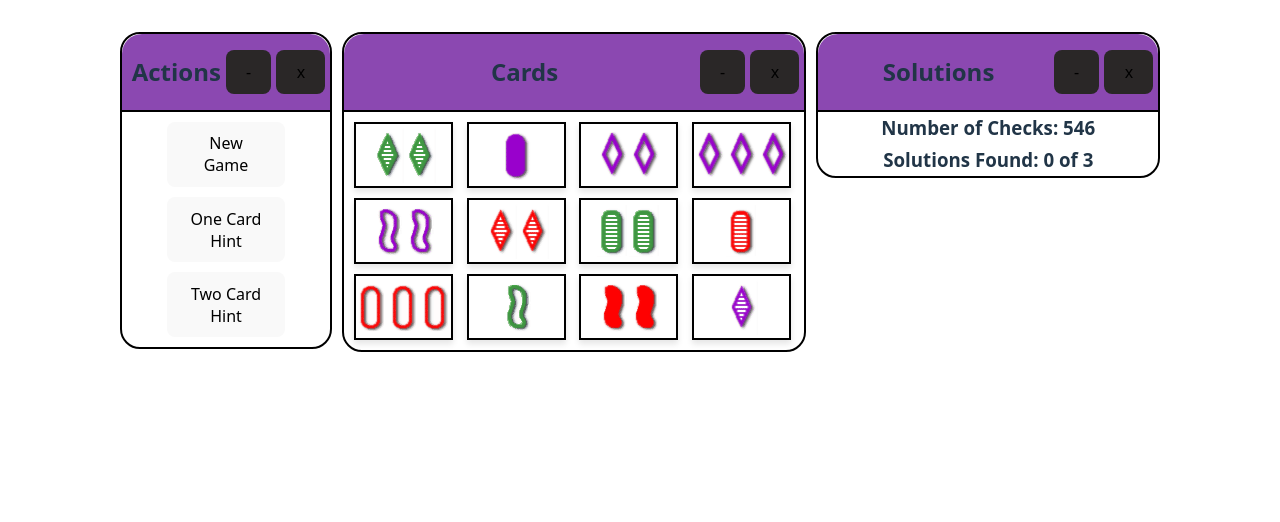
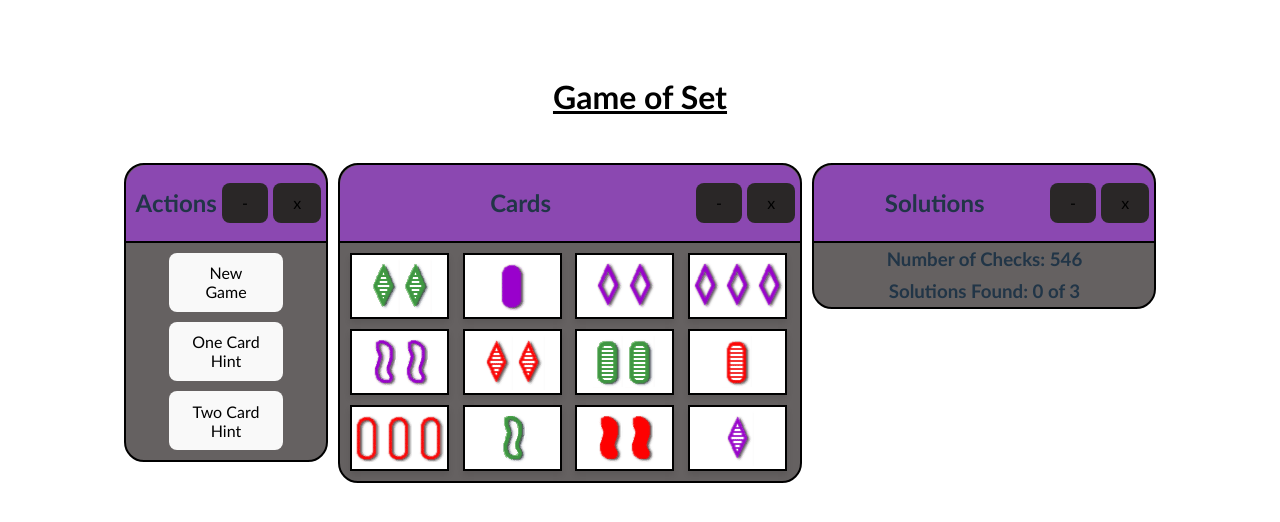
Before and after one commit to SofiaSharif/game-of-set, a React (Vite) app in the folder gameofset/: page / in a window 1280 px wide. Shown: the top 522 px of the page. Built offline with nearby package versions, Linux system fonts and the light colour scheme.

Commit message:
Changed styling

```diff
--- a/gameofset/src/App.css
+++ b/gameofset/src/App.css
@@ -3,6 +3,12 @@
   margin: 0 auto;
   padding: 2rem;
   text-align: center;
+}
+
+h1 {
+  text-decoration: underline;
+  color: black;
+  padding: 20px;
 }
 
 #game-container {
@@ -16,6 +22,7 @@
   border-radius: 20px;
   width: fit-content;
   height: fit-content;
+  background-color: #656161;
 }
 
 .game-panel .cards {
@@ -68,6 +75,7 @@
   border-radius: 20px;
   width: fit-content;
   height: fit-content;
+  background-color: #656161;
 }
 
 .solutions-panel h3 {
@@ -86,6 +94,7 @@
   border-radius: 20px;
   width: fit-content;
   height: fit-content;
+  background-color: #656161;
 }
 
 .game-btn-container {
--- a/gameofset/src/App.jsx
+++ b/gameofset/src/App.jsx
@@ -244,11 +244,14 @@
   };
 
   return (
-    <div id="game-container">
-      <GameButtons isMinimized={windows[0].isMinimized} onMinimize={onMinimize} onClose={onClose} onNewGame={onNewGame} onHint1={onHint1} onHint2={onHint2}/>
-      <GamePanel cards={gameCards} selectedCards={selectedCards} onCardClick={handleCardClick} isMinimized={windows[1].isMinimized} onMinimize={onMinimize} onClose={onClose}/>
-      <Solutions solutions={foundSols} numSols={allSols.length} numChecks={numChecks} isMinimized={windows[2].isMinimized} onMinimize={onMinimize} onClose={onClose}/>
-    </div>
+    <>
+      <h1>Game of Set</h1>
+      <div id="game-container">
+        <GameButtons isMinimized={windows[0].isMinimized} onMinimize={onMinimize} onClose={onClose} onNewGame={onNewGame} onHint1={onHint1} onHint2={onHint2}/>
+        <GamePanel cards={gameCards} selectedCards={selectedCards} onCardClick={handleCardClick} isMinimized={windows[1].isMinimized} onMinimize={onMinimize} onClose={onClose}/>
+        <Solutions solutions={foundSols} numSols={allSols.length} numChecks={numChecks} isMinimized={windows[2].isMinimized} onMinimize={onMinimize} onClose={onClose}/>
+      </div>
+    </>
   )
 }
 
--- a/gameofset/src/index.css
+++ b/gameofset/src/index.css
@@ -1,11 +1,11 @@
 :root {
-  font-family: system-ui, Avenir, Helvetica, Arial, sans-serif;
+  font-family:'Trebuchet MS', 'Lucida Sans Unicode', 'Lucida Grande', 'Lucida Sans', Arial, sans-serif;
   line-height: 1.5;
   font-weight: 400;
 
   color-scheme: light dark;
   color: rgba(255, 255, 255, 0.87);
-  background-color: #434040;
+  background-color: #979595;
 
   font-synthesis: none;
   text-rendering: optimizeLegibility;
@@ -27,11 +27,6 @@
   display: flex;
   min-width: 320px;
   min-height: 100vh;
-}
-
-h1 {
-  font-size: 3.2em;
-  line-height: 1.1;
 }
 
 button {
```
